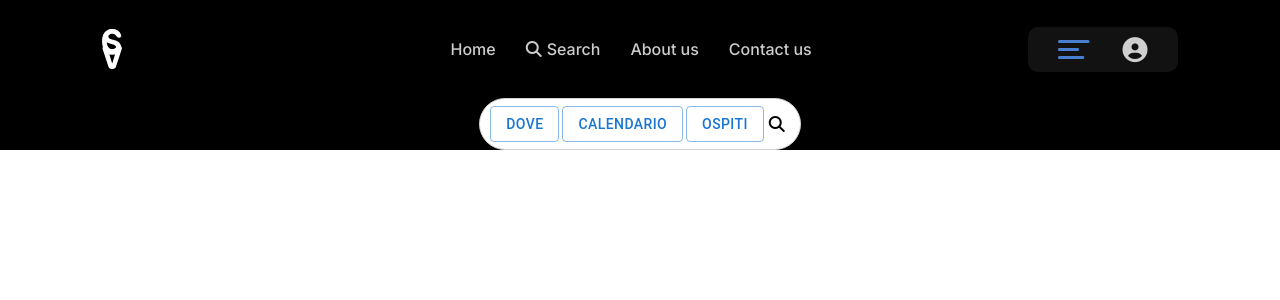
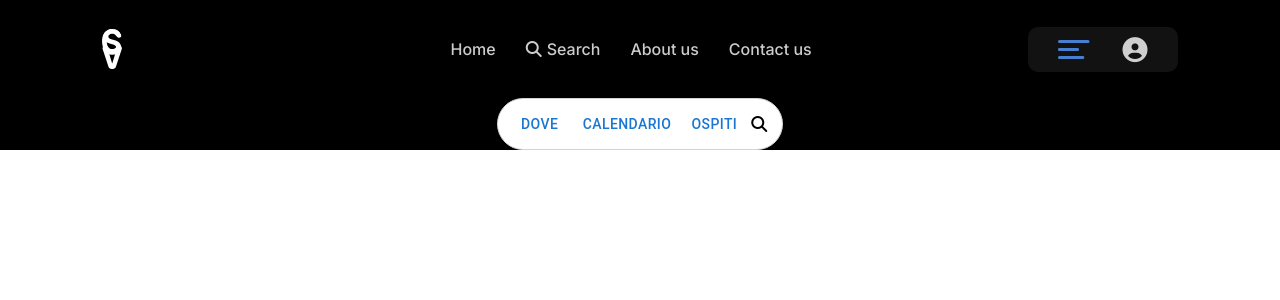
Before and after one commit to gioele-maruccia/house-rentals, a React (Create React App) app: page / in a window 1280 px wide. Shown: the top 300 px of the page. Built offline with nearby package versions, Linux system fonts and the light colour scheme; no server answers.

Commit message:
MOD SearchWrapper

```diff
--- a/src/assets/scss/Header.scss
+++ b/src/assets/scss/Header.scss
@@ -47,8 +47,3 @@
         }
     }
 }
-
-.SearchWrapper > Button{
-    border-shadow: 0px 2px 2px lightgray;
-    &:Hover{background-color: azure}
-}
--- a/src/elements/NavBar/Header.tsx
+++ b/src/elements/NavBar/Header.tsx
@@ -138,12 +138,12 @@ const Header = () => {
 
             <SearchWrapper>
                 <div>
-                    <Button className='button_searchLocation' variant='outlined'>Dove</Button>
+                    <Button className='button_searchLocation'>Dove</Button>
                     <view style={{flex: 1, marginRight: 3, marginLeft: 3}}>
-                        <Button className='button_searchData' variant='outlined'>Calendario</Button>
+                        <Button className='button_searchData'>Calendario</Button>
                     </view>
                     <view style={{flex: 1, marginRight: 5}}>
-                        <Button className='button_searchGuest' variant='outlined'>Ospiti</Button>
+                        <Button className='button_searchGuest'>Ospiti</Button>
                     </view>
                     <i className="fa-solid fa-magnifying-glass mr-5"></i>
                 </div>
```
